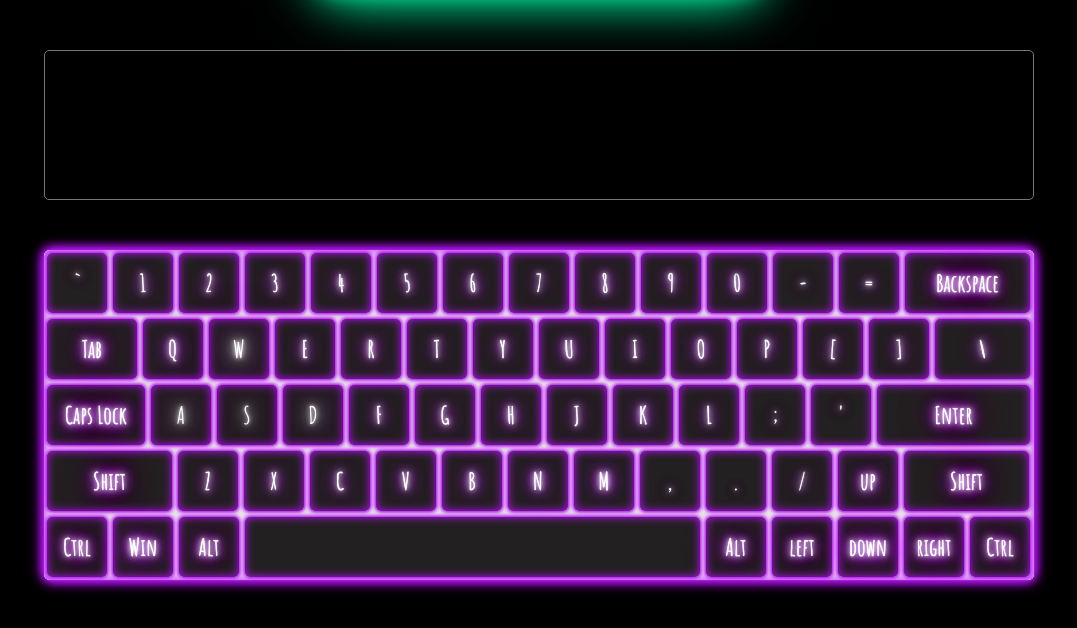
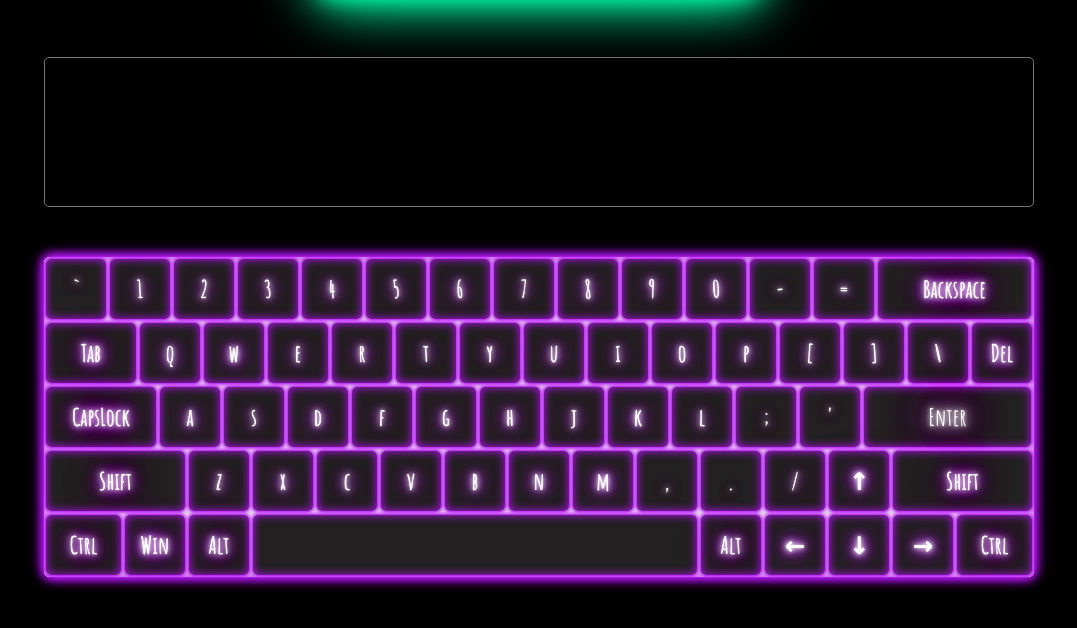
Before and after one commit to Dexmor096/virtual-keyboard, a website: page index.html in a window 1280 px wide. Shown: the part 172-800 px from the top of the page, without its empty margins (101-1178 px from the left). Drawn offline with Linux system fonts and the light colour scheme.

Commit message:
feat: generate keyboard from js

```diff
--- a/index.html
+++ b/index.html
@@ -1,97 +1,16 @@
 <!DOCTYPE html>
 <html lang="en">
+
 <head>
 	<meta charset="UTF-8">
 	<meta http-equiv="X-UA-Compatible" content="IE=edge">
 	<meta name="viewport" content="width=device-width, initial-scale=1.0">
 	<link rel="stylesheet" href="./src/style.css">
 	<title>Virtual keyboard</title>
+	<script src="src/script.js"></script>
 </head>
+
 <body>
-	<div class="container">
-		<h1 class="keyboard_title neon_text_flicker">RSS Виртуальная клавиатура</h1>
-		<textarea
-			name="display"
-			id="display"
-			class="keyboard_display"></textarea>
-		<div class="keyboard_wrapper neonBox">
-			<div class="keyboard_keys">
-				<div class="row">
-					<div class="keys">`</div>
-					<div class="keys">1</div>
-					<div class="keys">2</div>
-					<div class="keys">3</div>
-					<div class="keys">4</div>
-					<div class="keys">5</div>
-					<div class="keys">6</div>
-					<div class="keys">7</div>
-					<div class="keys">8</div>
-					<div class="keys">9</div>
-					<div class="keys">0</div>
-					<div class="keys">-</div>
-					<div class="keys">=</div>
-					<div class="keys keys_backspace">Backspace</div>
-				</div>
-				<div class="row">
-					<div class="keys keys_tab">Tab</div>
-					<div class="keys">Q</div>
-					<div class="keys neon_keyboard_flicker">W</div>
-					<div class="keys">E</div>
-					<div class="keys">R</div>
-					<div class="keys">T</div>
-					<div class="keys">Y</div>
-					<div class="keys">U</div>
-					<div class="keys">I</div>
-					<div class="keys">O</div>
-					<div class="keys">P</div>
-					<div class="keys">[</div>
-					<div class="keys">]</div>
-					<div class="keys keys_slash">\</div>
-				</div>
-				<div class="row">
-					<div class="keys keys_capsLock">Caps Lock</div>
-					<div class="keys neon_keyboard_flicker">A</div>
-					<div class="keys neon_keyboard_flicker">S</div>
-					<div class="keys neon_keyboard_flicker">D</div>
-					<div class="keys">F</div>
-					<div class="keys">G</div>
-					<div class="keys">H</div>
-					<div class="keys">J</div>
-					<div class="keys">K</div>
-					<div class="keys">L</div>
-					<div class="keys">;</div>
-					<div class="keys">'</div>
-					<div class="keys keys_enter">Enter</div>
-				</div>
-				<div class="row">
-					<div class="keys keys_shift shift_left">Shift</div>
-					<div class="keys">Z</div>
-					<div class="keys">X</div>
-					<div class="keys">C</div>
-					<div class="keys">V</div>
-					<div class="keys">B</div>
-					<div class="keys">N</div>
-					<div class="keys">M</div>
-					<div class="keys">,</div>
-					<div class="keys">.</div>
-					<div class="keys">/</div>
-					<div class="keys">up</div>
-					<div class="keys keys_shift shift_right">Shift</div>
-				</div>
-				<div class="row">
-					<div class="keys">Ctrl</div>
-					<div class="keys">Win</div>
-					<div class="keys">Alt</div>
-					<div class="keys keys_space"> </div>
-					<div class="keys">Alt</div>
-					<div class="keys">left</div>
-					<div class="keys">down</div>
-					<div class="keys">right</div>
-					<div class="keys">Ctrl</div>
-				</div>
-			</div>
-		</div>
-	</div>
-	<script src="src/script.js"></script>
 </body>
+
 </html>
--- a/src/script.js
+++ b/src/script.js
@@ -0,0 +1,460 @@
+const data = {
+  isCapsed: false,
+  englishLang: true,
+  // ru:[
+  //    {key: '`', code: 'Backquote', shiftKey: '~'},
+  //    {key: '1', code: Digit1, shiftKey: '~'},
+  //    {key: '2', code: , shiftKey: '~'},
+  //    {key: '3', code: , shiftKey: '~'},
+  //    {key: '4', code: , shiftKey: '~'},
+  //    {key: '5', code: , shiftKey: '~'},
+  //    {key: '6', code: , shiftKey: '~'},
+  //    {key: '7', code: , shiftKey: '~'},
+  //    {key: '8', code: , shiftKey: '~'},
+  //    {key: '9', code: , shiftKey: '~'},
+  //    {key: '0', code: , shiftKey: '~'},
+  //    {key: '-', code: , shiftKey: '~'},
+  //    {key: '=', code: , shiftKey: '~'},
+  //    {key: 'Backspace', code: , shiftKey: '~'},
+  //    {key: 'Tab', code: , shiftKey: '~'},
+  //    {key: 'q', code: , shiftKey: '~'},
+  //    {key: 'w', code: , shiftKey: '~'},
+  //    {key: 'e', code: , shiftKey: '~'},
+  //    {key: 'r', code: , shiftKey: '~'},
+  //    {key: 't', code: , shiftKey: '~'},
+  //    {key: 'y', code: , shiftKey: '~'},
+  //    {key: 'u', code: , shiftKey: '~'},
+  //    {key: 'i', code: , shiftKey: '~'},
+  //    {key: 'o', code: , shiftKey: '~'},
+  //    {key: 'p', code: , shiftKey: '~'},
+  //    {key: '[', code: , shiftKey: '~'},
+  //    {key: ']', code: , shiftKey: '~'},
+  //    {key: '&#92', code: , shiftKey: '~'},
+  //    {key: 'Caps lock', code: , shiftKey: '~'},
+  //    {key: 'a', code: , shiftKey: '~'},
+  //    {key: 's', code: , shiftKey: '~'},
+  //    {key: 'd', code: , shiftKey: '~'},
+  //    {key: 'f', code: , shiftKey: '~'},
+  //    {key: 'g', code: , shiftKey: '~'},
+  //    {key: 'h', code: , shiftKey: '~'},
+  //    {key: 'j', code: , shiftKey: '~'},
+  //    {key: 'k', code: , shiftKey: '~'},
+  //    {key: 'l', code: , shiftKey: '~'},
+  //    {key: ';', code: , shiftKey: '~'},
+  //    {key: '\'}', code: , shiftKey: '~'},
+  //    {key: 'Enter', code: , shiftKey: '~'},
+  //    {key: 'Shift', code: , shiftKey: '~'},
+  //    {key: 'z', code: , shiftKey: '~'},
+  //    {key: 'x', code: , shiftKey: '~'},
+  //    {key: 'c', code: , shiftKey: '~'},
+  //    {key: 'v', code: , shiftKey: '~'},
+  //    {key: 'b', code: , shiftKey: '~'},
+  //    {key: 'n', code: , shiftKey: '~'},
+  //    {key: 'm', code: , shiftKey: '~'},
+  //    {key: ',', code: , shiftKey: '~'},
+  //    {key: '.', code: , shiftKey: '~'},
+  //    {key: '/', code: , shiftKey: '~'},
+  //    {key: 'Up', code: , shiftKey: '~'},
+  //    {key: 'Shift', code: , shiftKey: '~'},
+  //    {key: 'Ctrl', code: , shiftKey: '~'},
+  //    {key: 'Win', code: , shiftKey: '~'},
+  //    {key: 'Alt', code: , shiftKey: '~'},
+  //    {key: ' ', code: , shiftKey: '~'},
+  //    {key: 'Alt', code: , shiftKey: '~'},
+  //    {key: 'Left', code: , shiftKey: '~'},
+  //    {key: 'Down', code: , shiftKey: '~'},
+  //    {key: 'Right', code: , shiftKey: '~'},
+  //    {key: 'Ctrl', code: , shiftKey: '~'}
+  // ],
+  eng: [
+    {
+      code: 'Backquote',
+      key: '`',
+      shiftKey: '~',
+    },
+    {
+      code: 'Digit1',
+      key: '1',
+      shiftKey: '!',
+    },
+    {
+      code: 'Digit2',
+      key: '2',
+      shiftKey: '@',
+    },
+    {
+      code: 'Digit3',
+      key: '3',
+      shiftKey: '#',
+    },
+    {
+      code: 'Digit4',
+      key: '4',
+      shiftKey: '$',
+    },
+    {
+      code: 'Digit5',
+      key: '5',
+      shiftKey: '%',
+    },
+    {
+      code: 'Digit6',
+      key: '6',
+      shiftKey: '^',
+    },
+    {
+      code: 'Digit7',
+      key: '7',
+      shiftKey: '&',
+    },
+    {
+      code: 'Digit8',
+      key: '8',
+      shiftKey: '*',
+    },
+    {
+      code: 'Digit9',
+      key: '9',
+      shiftKey: '(',
+    },
+    {
+      code: 'Digit0',
+      key: '0',
+      shiftKey: ')',
+    },
+    {
+      code: 'Minus',
+      key: '-',
+      shiftKey: '_',
+    },
+    {
+      code: 'Equal',
+      key: '=',
+      shiftKey: '+',
+    },
+    {
+      code: 'Backspace',
+      key: 'Backspace',
+    },
+    {
+      code: 'Tab',
+      key: 'Tab',
+    },
+    {
+      code: 'KeyQ',
+      key: 'q',
+      capsKey: 'Q',
+    },
+    {
+      code: 'KeyW',
+      key: 'w',
+      capsKey: 'W',
+    },
+    {
+      code: 'KeyE',
+      key: 'e',
+      capsKey: 'E',
+    },
+    {
+      code: 'KeyR',
+      key: 'r',
+      capsKey: 'R',
+    },
+    {
+      code: 'KeyT',
+      key: 't',
+      capsKey: 'T',
+    },
+    {
+      code: 'KeyY',
+      key: 'y',
+      capsKey: 'Y',
+    },
+    {
+      code: 'KeyU',
+      key: 'u',
+      capsKey: 'U',
+    },
+    {
+      code: 'KeyI',
+      key: 'i',
+      capsKey: 'I',
+    },
+    {
+      code: 'KeyO',
+      key: 'o',
+      capsKey: 'O',
+    },
+    {
+      code: 'KeyP',
+      key: 'p',
+      capsKey: 'P',
+    },
+    {
+      code: 'BracketLeft',
+      key: '[',
+      shiftKey: '{',
+    },
+    {
+      code: 'BracketRight',
+      key: ']',
+      shiftKey: '}',
+    },
+    {
+      code: 'Backslash',
+      key: '&#92',
+      shiftKey: '|',
+    },
+    {
+      code: 'Delete',
+      key: 'Del',
+    },
+    {
+      code: 'CapsLock',
+      key: 'CapsLock',
+    },
+    {
+      code: 'KeyA',
+      key: 'a',
+      capsKey: 'A',
+    },
+    {
+      code: 'KeyS',
+      key: 's',
+      capsKey: 'S',
+    },
+    {
+      code: 'KeyD',
+      key: 'd',
+      capsKey: 'D',
+    },
+    {
+      code: 'KeyF',
+      key: 'f',
+      capsKey: 'F',
+    },
+    {
+      code: 'KeyG',
+      key: 'g',
+      capsKey: 'G',
+    },
+    {
+      code: 'KeyH',
+      key: 'h',
+      capsKey: 'H',
+    },
+    {
+      code: 'KeyJ',
+      key: 'j',
+      capsKey: 'J',
+    },
+    {
+      code: 'KeyK',
+      key: 'k',
+      capsKey: 'K',
+    },
+    {
+      code: 'KeyL',
+      key: 'l',
+      capsKey: 'L',
+    },
+    {
+      code: 'Semicolon',
+      key: ';',
+      shiftKey: ':¨',
+    },
+    {
+      code: 'Quote',
+      key: "'",
+      rightAlt: '"',
+    },
+    {
+      code: 'Enter',
+      key: 'Enter',
+    },
+    {
+      code: 'ShiftLeft',
+      key: 'Shift',
+    },
+    {
+      code: 'KeyZ',
+      key: 'z',
+      capsKey: 'Z¨',
+    },
+    {
+      code: 'KeyX',
+      key: 'x',
+      capsKey: 'X',
+    },
+    {
+      code: 'KeyC',
+      key: 'c',
+      capsKey: 'C',
+    },
+    {
+      code: 'KeyV',
+      key: 'v',
+      capsKey: 'V',
+    },
+    {
+      code: 'KeyB',
+      key: 'b',
+      capsKey: 'B',
+    },
+    {
+      code: 'KeyN',
+      key: 'n',
+      capsKey: 'N',
+    },
+    {
+      code: 'KeyM',
+      key: 'm',
+      capsKey: 'M',
+    },
+    {
+      code: 'Comma',
+      key: ',',
+      shiftKey: '<',
+    },
+    {
+      code: 'Period',
+      key: '.',
+      shiftKey: '>',
+    },
+    {
+      code: 'Slash',
+      key: '/',
+      shiftKey: '?',
+    },
+    {
+      code: 'ArrowUp',
+      key: '&uarr;',
+    },
+    {
+      code: 'ShiftRight',
+      key: 'Shift',
+    },
+    {
+      code: 'ControlLeft',
+      key: 'Ctrl',
+    },
+    {
+      code: 'MetaLeft',
+      key: 'Win',
+    },
+    {
+      code: 'AltLeft',
+      key: 'Alt',
+    },
+    {
+      code: 'Space',
+      key: ' ',
+    },
+    {
+      code: 'AltRight',
+      key: 'Alt',
+    },
+    {
+      code: 'ArrowLeft',
+      key: '&larr;',
+    },
+    {
+      code: 'ArrowDown',
+      key: '&darr;',
+    },
+    {
+      code: 'ArrowRight',
+      key: '&rarr;',
+    },
+    {
+      code: 'ControlRight',
+      key: 'Ctrl',
+    },
+  ],
+};
+// constructor
+class Key {
+  constructor({ key, code, shiftName }) {
+    this.key = key;
+    this.code = code;
+    this.shiftName = shiftName;
+  }
+
+  // keys generator
+  keyGenerator() {
+    const key = document.createElement('div');
+    key.classList.add('key');
+    key.innerHTML = this.key;
+    key.dataset.code = this.code;
+    return key;
+  }
+}
+
+// render
+const renderKeysToDom = () => {
+  data.eng.forEach((el) => {
+    const key = new Key(el);
+    document.querySelector('.keyboard_wrapper').append(key.keyGenerator());
+  });
+};
+
+// render Global container
+const renderGlobalWrapper = () => {
+  const container = document.createElement('div');
+  container.classList.add('container');
+
+  container.innerHTML = `
+  <h1 class="keyboard_title neon_text_flicker">RSS Виртуальная клавиатура</h1>
+  <textarea
+    name="display"
+    id="display"
+    class="keyboard_display">
+  </textarea>
+  <div class="keyboard_wrapper neonBox"></div>
+  `;
+
+  document.body.append(container);
+  return container;
+};
+const addActiveClass = (code) => {
+  const currentKey = document.querySelector(`.key[data-code=${code}]`);
+  currentKey.classList.add('active');
+};
+const removeActiveClass = (code) => {
+  const currentKey = document.querySelector(`.key[data-code=${code}]`);
+  currentKey.classList.remove('active');
+};
+
+// слушатель для нажатия кнопки
+const downKeyHandler = () => {
+  const { body } = document;
+  body.addEventListener('keydown', (event) => {
+    event.preventDefault();
+    addActiveClass(event.code);
+    console.log(event);
+  });
+};
+// слушатель для отжатия кнопки
+const upKeyHandler = () => {
+  const { body } = document;
+  body.addEventListener('keyup', (event) => {
+    event.preventDefault();
+    removeActiveClass(event.code);
+  });
+};
+
+
+
+
+
+// слушатель для перерендера (капс)
+
+// init render function
+window.onload = function () {
+  // render global wrapper
+  renderGlobalWrapper();
+  // render keys
+  renderKeysToDom();
+  downKeyHandler();
+  upKeyHandler();
+};
--- a/src/style.scss
+++ b/src/style.scss
@@ -1,4 +1,4 @@
-  @import url('https://fonts.googleapis.com/css2?family=Amatic+SC:wght@400;700&display=swap');
+@import url("https://fonts.googleapis.com/css2?family=Amatic+SC:wght@400;700&display=swap");
 
 * {
 	margin: 0;
@@ -7,17 +7,17 @@
 }
 
 body {
-		font-family: 'Amatic SC', cursive;
+	font-family: "Amatic SC", cursive;
 	font-size: 24px;
 	font-weight: 700;
-		transition: .2s;
+	transition: 0.2s;
 	background-color: #000;
 	// background: url(./img/nordwood-themes.jpg);
 	// background-repeat: repeat;
 	// background-size: 60%;
 }
 
-	.container{
+.container {
 	display: flex;
 	flex-direction: column;
 	justify-content: center;
@@ -27,7 +27,10 @@
 }
 
 .keyboard {
-		&_wrapper{
+	&_wrapper {
+		display: flex;
+		flex-direction: row;
+		flex-wrap: wrap;
 		position: relative;
 		overflow: hidden;
 		border-radius: 6px;
@@ -41,55 +44,51 @@
 		height: 150px;
 		background-color: #000;
 		border-radius: 5px;
-			color:#fff;
+		color: #fff;
 		resize: none;
 		font-size: 32px;
 		outline: none;
 		padding-left: 10px;
 	}
 	&_title {
-			border: 1px solid #fff;
+		border: 3px solid #fff;
 		border-radius: 10px;
 		padding: 25px;
 		margin-bottom: 60px;
-			box-shadow: 0 0 .24px #fff,
-									0 0 .24px #fff,
-									0 0 48px #0fa,
-									0 0 19px #0fa,
-									0 0 67px #0fa,
-									inset 0 0 32px #0fa;
+		box-shadow: 0 0 0.24px #fff, 0 0 0.24px #fff, 0 0 48px #0fa, 0 0 19px #0fa, 0 0 67px #0fa, inset 0 0 32px #0fa;
 		animation: flicker 1.5s infinite alternate;
 	}
 }
 @keyframes flicker {
-		0%, 18%, 22%, 25%, 53%, 57%, 100% {
-				text-shadow:
-				0 0 4px #fff,
-				0 0 11px #fff,
-				0 0 19px #fff,
-				0 0 40px #0fa,
-				0 0 50px #0fa,
-				0 0 60px #0fa,
-				0 0 80px #0fa,
+	0%,
+	18%,
+	22%,
+	25%,
+	53%,
+	57%,
+	100% {
+		text-shadow: 0 0 4px #fff, 0 0 11px #fff, 0 0 19px #fff, 0 0 40px #0fa, 0 0 50px #0fa, 0 0 60px #0fa, 0 0 80px #0fa,
 			0 0 120px #0fa;
 	}
-		20%, 24%, 55% {
+	20%,
+	24%,
+	55% {
 		text-shadow: none;
 	}
 }
 @keyframes flicker_keyboard_1 {
-		0%, 33%, 40%, 47%, 55%, 67%, 100% {
-				text-shadow:
-				0 0 4px #fff,
-				0 0 11px #fff,
-				0 0 19px #fff,
-				0 0 40px #bc13fe,
-				0 0 50px #bc13fe,
-				0 0 60px #bc13fe,
-				0 0 80px #bc13fe,
-				0 0 120px #bc13fe;
+	0%,
+	33%,
+	40%,
+	47%,
+	55%,
+	67%,
+	100% {
+		text-shadow: 0 0 4px #fff, 0 0 11px #fff, 0 0 19px #fff, 0 0 40px #bc13fe, 0 0 50px #bc13fe, 0 0 60px #bc13fe,
+			0 0 80px #bc13fe, 0 0 120px #bc13fe;
 	}
-		30%, 90% {
+	30%,
+	90% {
 		text-shadow: none;
 	}
 }
@@ -98,12 +97,7 @@
 }
 
 .neonBox {
-	box-shadow:
-	0 0 .5px #fff,
-	0 0 .7px #fff,
-	0 0 10px #bc13fe,
-	0 0 12px #bc13fe,
-	0 0 15px #bc13fe,
+	box-shadow: 0 0 0.5px #fff, 0 0 0.7px #fff, 0 0 10px #bc13fe, 0 0 12px #bc13fe, 0 0 15px #bc13fe,
 		inset 0 0 10px #bc13fe;
 }
 .neon_text_flicker {
@@ -114,7 +108,7 @@
 	color: #fff;
 	animation: flicker_keyboard_1 1.5s infinite alternate;
 }
-	.keys {
+.key {
 	display: flex;
 	justify-content: center;
 	align-items: center;
@@ -122,25 +116,13 @@
 	border-radius: 5px;
 	width: 60px;
 	height: 60px;
-		margin: 3px;
+	margin: 2px;
 	color: #fff;
-		box-shadow:
-		0 0 .2px #fff,
-		0 0 .3px #fff,
-		0 0 3px #bc13fe,
-		0 0 4px #bc13fe,
-		0 0 5px #bc13fe,
-		inset 0 0 10px #bc13fe;
-		text-shadow:
-    0 0 1px #fff,
-    0 0 5px #fff,
-    0 0 9px #fff,
-    0 0 11px #bc13fe,
-    0 0 15px #bc13fe,
-    0 0 17px #bc13fe,
-    0 0 22px #bc13fe,
-    0 0 51px #bc13fe;
-		&_backspace{
+	cursor: pointer;
+	box-shadow: 0 0 0.2px #fff, 0 0 0.3px #fff, 0 0 3px #bc13fe, 0 0 4px #bc13fe, 0 0 5px #bc13fe, inset 0 0 10px #bc13fe;
+	text-shadow: 0 0 1px #fff, 0 0 5px #fff, 0 0 9px #fff, 0 0 11px #bc13fe, 0 0 15px #bc13fe, 0 0 17px #bc13fe,
+		0 0 22px #bc13fe, 0 0 51px #bc13fe;
+	&_backspace {
 		width: 125px;
 	}
 	&_tab {
@@ -163,12 +145,12 @@
 		width: 100%;
 	}
 }
-	.keys.active {
-		background-color: #bc13fe;
-		color: #000;
-	}
-	.keys.remove {
-		animation: keys_remove_animation .5s forwards;
+// .key.active {
+// 	background-color: #bc13fe;
+// 	color: #000;
+// }
+.key.active {
+	animation: keys_remove_animation 0.5s forwards;
 }
 @keyframes keys_remove_animation {
 	0% {
@@ -180,3 +162,30 @@
 		color: #fff;
 	}
 }
+.key[data-code="Backspace"] {
+	width: 153px;
+}
+.key[data-code="Tab"] {
+	width: 90px;
+}
+.key[data-code="Backslash"] {
+	width: 60px;
+}
+.key[data-code="CapsLock"] {
+	width: 110px;
+}
+.key[data-code="Enter"] {
+	width: 167px;
+	animation: flicker_keyboard_1 1.5s infinite alternate;
+}
+.key[data-code="ShiftLeft"],
+.key[data-code="ShiftRight"] {
+	width: 139px;
+}
+.key[data-code="Space"] {
+	width: 444px;
+}
+.key[data-code="ControlRight"],
+.key[data-code="ControlLeft"] {
+	width: 75px;
+}
```
Also changed, not shown: src/style.css. Lines whose indentation alone changed are shown as unchanged.
